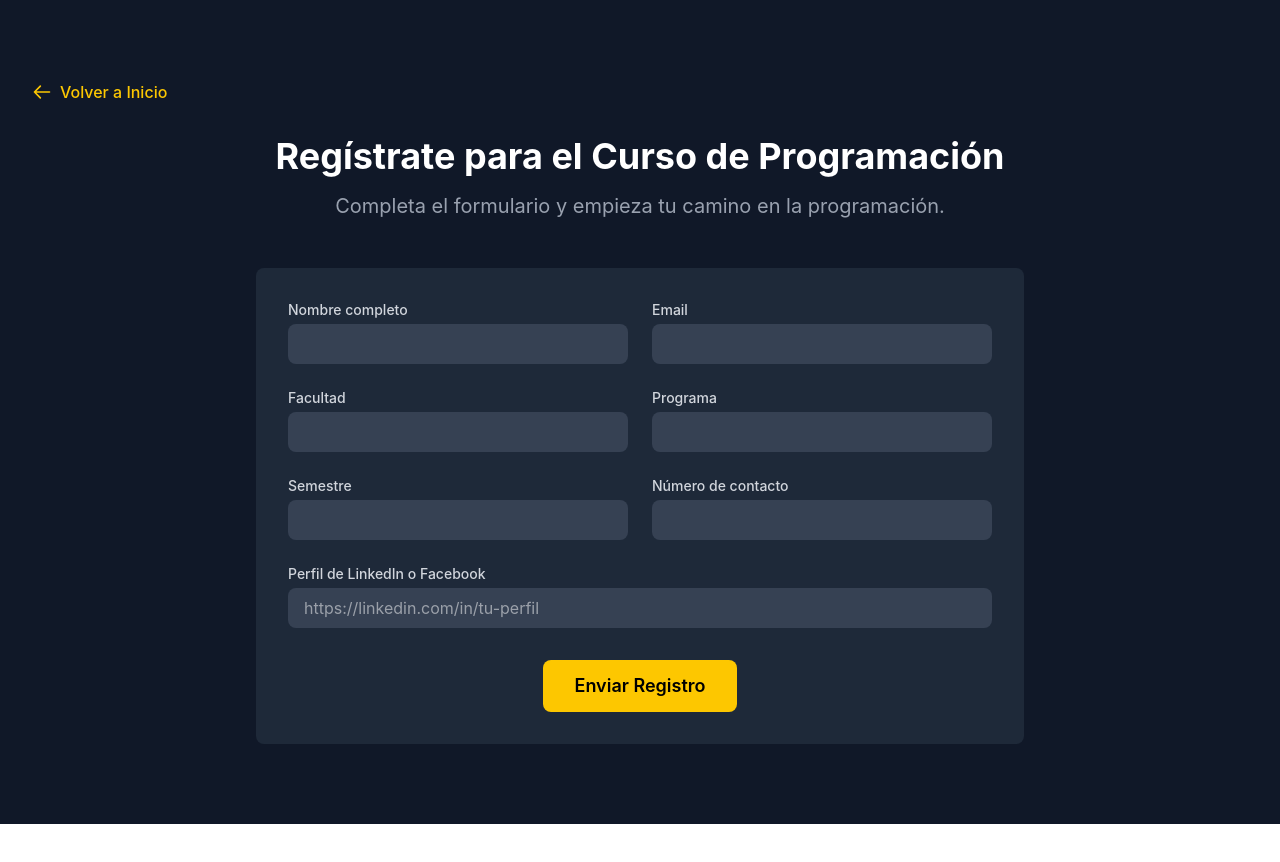
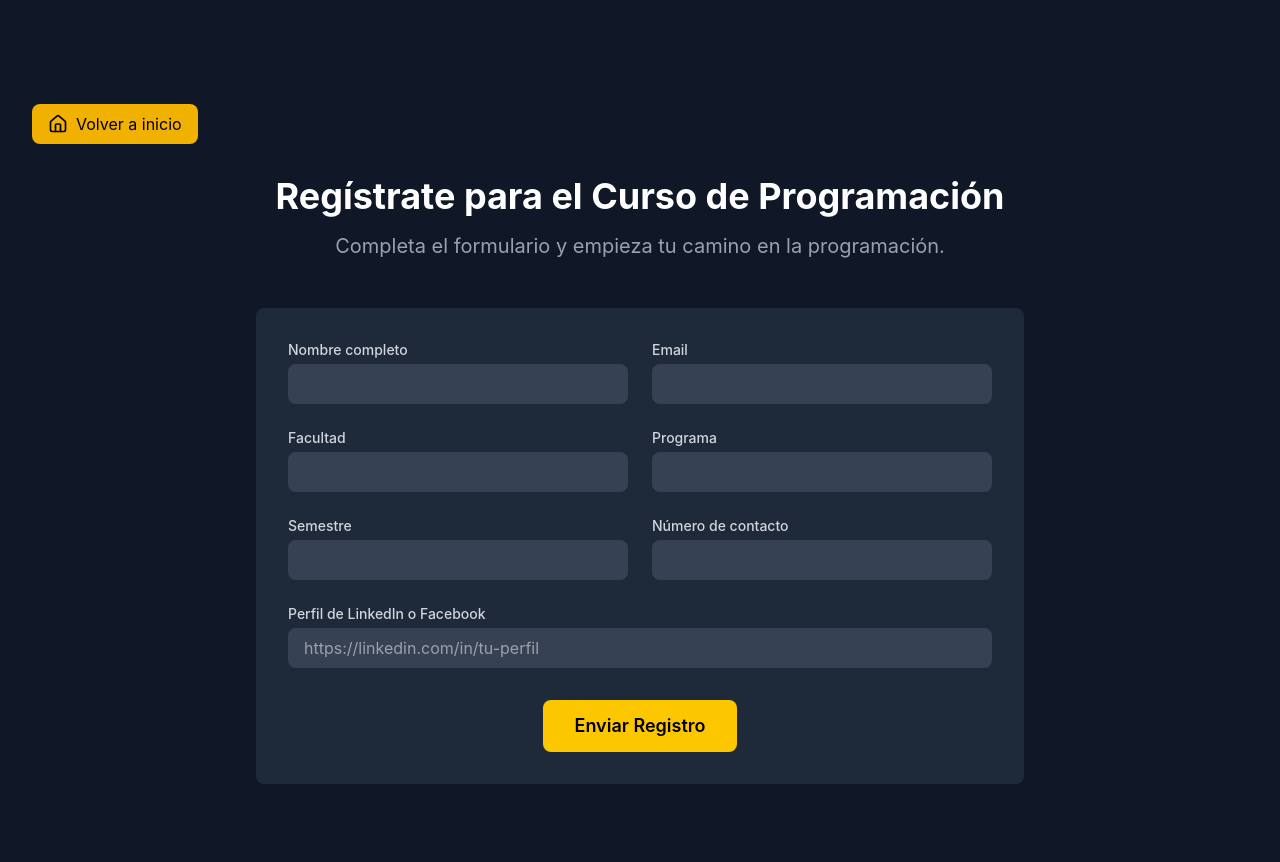
Before and after one commit to rricozdev/programming_course, a React (Vite) app in the folder client/: page /registro in a window 1280 px wide. Before the commit the page ends 824 px from the top, so only its background shows below. Built offline with nearby package versions, Linux system fonts and the light colour scheme.

Commit message:
Update RegistrationForm.jsx

```diff
--- a/client/src/pages/RegistrationForm.jsx
+++ b/client/src/pages/RegistrationForm.jsx
@@ -1,4 +1,5 @@
 import React, { useState } from "react";
+import { useNavigate } from "react-router-dom";
 import {
   Dialog,
   DialogContent,
@@ -7,7 +8,7 @@ import {
   DialogDescription,
   DialogFooter,
 } from "../components/ui/dialog";
-import { CheckCircle, XCircle } from "lucide-react";
+import { CheckCircle, Home, XCircle } from "lucide-react";
 import LoadingOverlay from "../components/LoadingOverlay";
 
 const RegistrationForm = () => {
@@ -25,6 +26,8 @@ const RegistrationForm = () => {
   const [showErrorModal, setShowErrorModal] = useState(false);
   const [errorMessage, setErrorMessage] = useState("");
   const [loading, setLoading] = useState(false);
+    const navigate = useNavigate();
+
 
   const validate = () => {
     let newErrors = {};
@@ -124,7 +127,10 @@ const RegistrationForm = () => {
   };
 
   const handleGoHome = () => {
-    window.location.href = "/";
+    setLoading(true);
+    setTimeout(() => {
+      navigate("/")
+    }, 1000)
   };
 
   return (
@@ -179,7 +185,7 @@ const RegistrationForm = () => {
 
         {/* Botón de Inicio */}
         <div className="mb-8">
-          <button
+          {/* <button
             onClick={handleGoHome}
             className="group flex items-center text-yellow-400 hover:text-yellow-300 transition-all duration-300 ease-in-out transform hover:translate-x-2 hover:scale-105 font-medium"
           >
@@ -200,6 +206,13 @@ const RegistrationForm = () => {
             <span className="relative cursor-pointer">
               Volver a Inicio
             </span>
+          </button> */}
+          <button
+            onClick={handleGoHome}
+            className="mt-6 px-4 py-2 flex items-center gap-2 bg-yellow-500 text-black rounded-lg hover:bg-yellow-400 cursor-pointer"
+          >
+            <Home className="w-5 h-5" />
+            Volver a inicio
           </button>
         </div>
 
```
